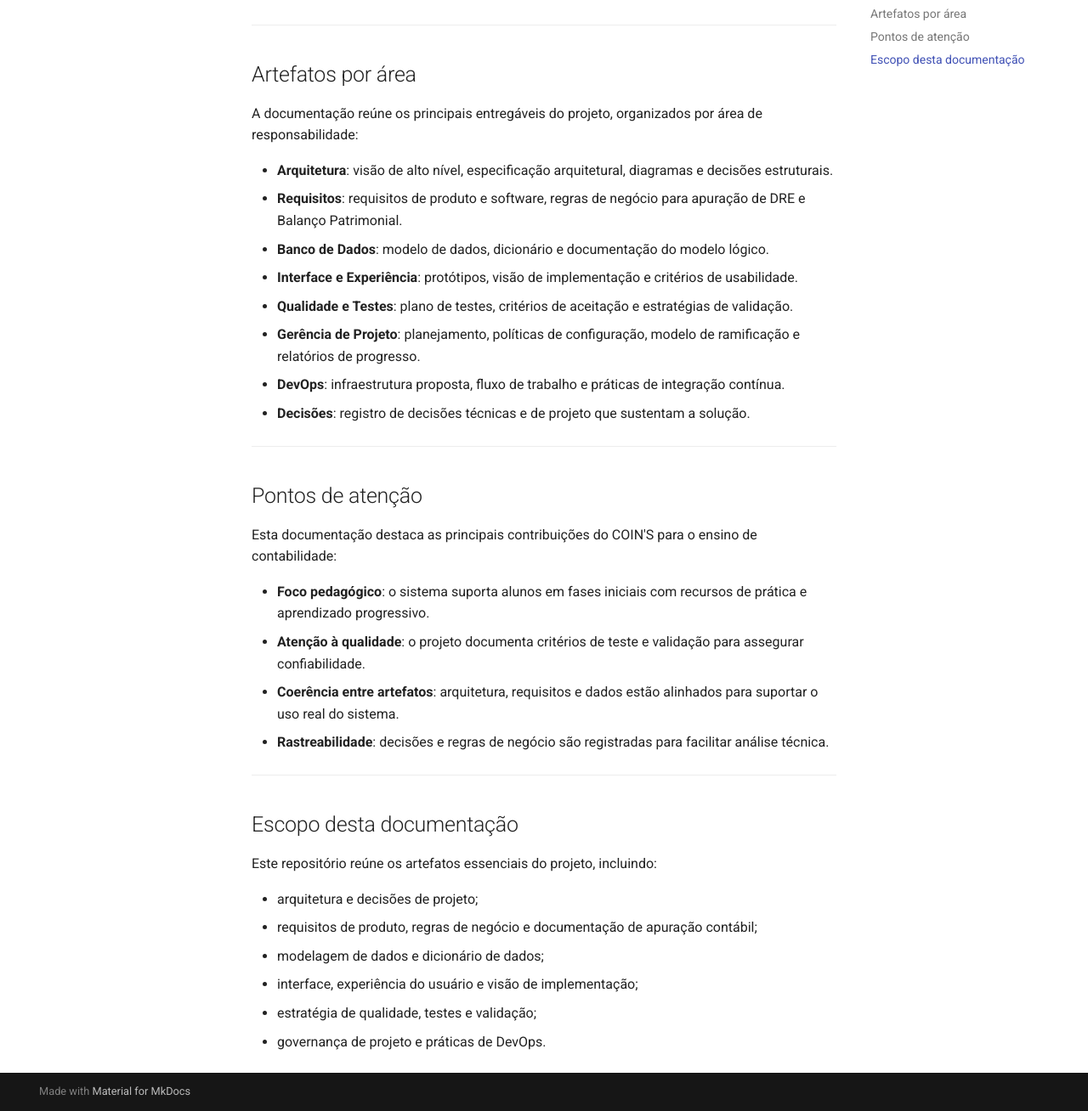
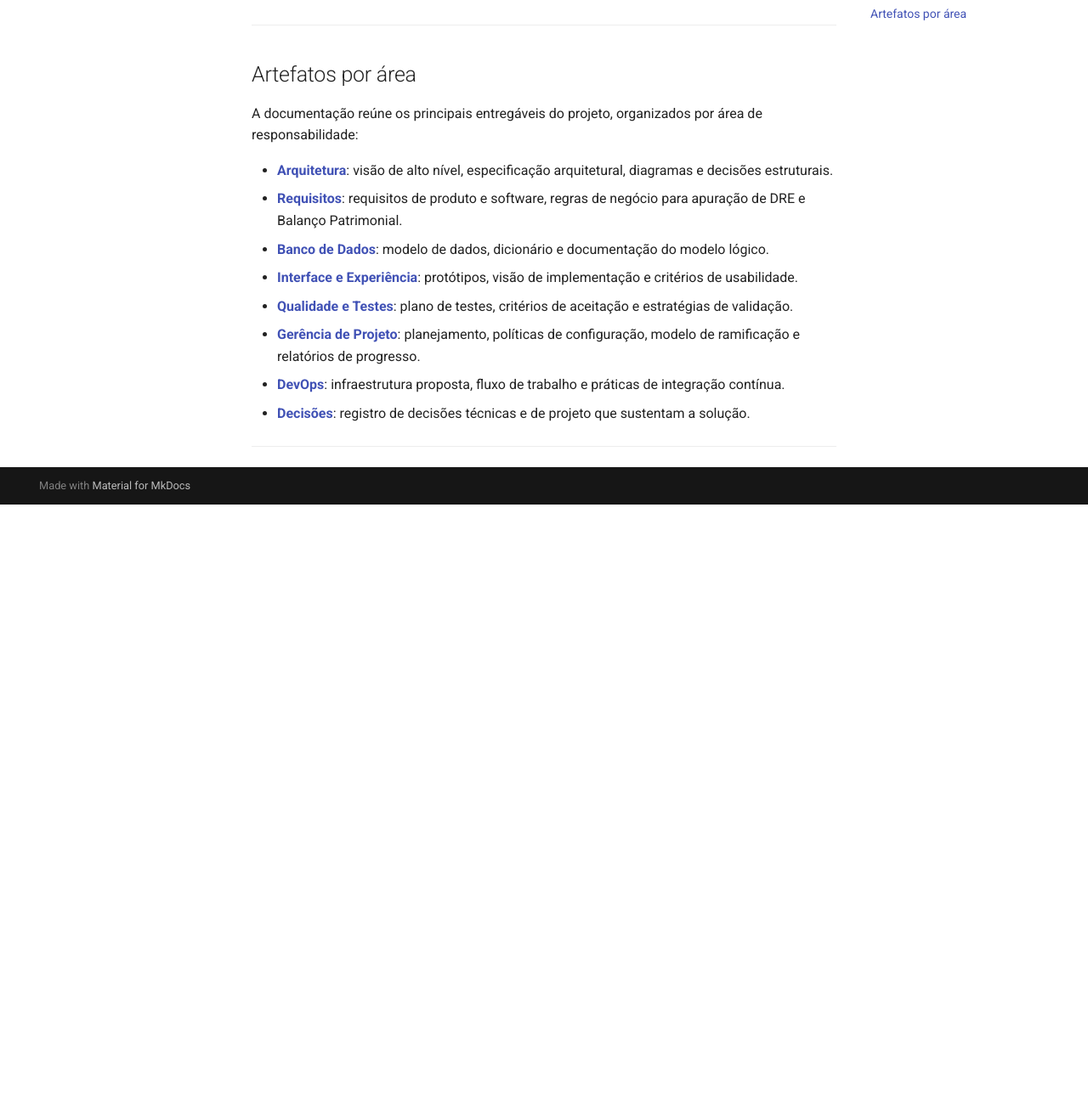
Before and after one commit to NES-Contabilidade-Integrada/doc-coins2026.1, an MkDocs documentation site: the page built from docs/index.md, in a window 1280 px wide and 1400 px high, scrolled down 773 px, cut to the strip 92-1400 px from the top of the window. Shown: the whole strip at 85% size. Built offline with MkDocs 1.6.1 and Material for MkDocs 9.7.7, drawn with Linux system fonts in a browser that asks for light colours; after the commit the page ends 1459 px from its top, so only the background shows below that.

Commit message:
Update homepage links to artifacts and remove obsolete sections

```diff
--- a/docs/index.md
+++ b/docs/index.md
@@ -21,35 +21,13 @@ Assista ao vídeo de apresentação para conhecer o sistema em ação:
 
 A documentação reúne os principais entregáveis do projeto, organizados por área de responsabilidade:
 
-- **Arquitetura**: visão de alto nível, especificação arquitetural, diagramas e decisões estruturais.
-- **Requisitos**: requisitos de produto e software, regras de negócio para apuração de DRE e Balanço Patrimonial.
-- **Banco de Dados**: modelo de dados, dicionário e documentação do modelo lógico.
-- **Interface e Experiência**: protótipos, visão de implementação e critérios de usabilidade.
-- **Qualidade e Testes**: plano de testes, critérios de aceitação e estratégias de validação.
-- **Gerência de Projeto**: planejamento, políticas de configuração, modelo de ramificação e relatórios de progresso.
-- **DevOps**: infraestrutura proposta, fluxo de trabalho e práticas de integração contínua.
-- **Decisões**: registro de decisões técnicas e de projeto que sustentam a solução.
+- **[Arquitetura](arquitetura/especificacao-arquitetural.md)**: visão de alto nível, especificação arquitetural, diagramas e decisões estruturais.
+- **[Requisitos](requisitos/especificacao-de-requisitos-de-software.md)**: requisitos de produto e software, regras de negócio para apuração de DRE e Balanço Patrimonial.
+- **[Banco de Dados](banco-de-dados/documentacao-modelo-dados.md)**: modelo de dados, dicionário e documentação do modelo lógico.
+- **[Interface e Experiência](gerencia-projeto/plano-do-projeto.md#projeto-de-interface-e-interação)**: protótipos, visão de implementação e critérios de usabilidade.
+- **[Qualidade e Testes](qualidade-testes/plano-de-testes.md)**: plano de testes, critérios de aceitação e estratégias de validação.
+- **[Gerência de Projeto](gerencia-projeto/plano-do-projeto.md)**: planejamento, políticas de configuração, modelo de ramificação e relatórios de progresso.
+- **[DevOps](devops/visao-geral.md)**: infraestrutura proposta, fluxo de trabalho e práticas de integração contínua.
+- **[Decisões](decisoes/decisoes.md)**: registro de decisões técnicas e de projeto que sustentam a solução.
 
 ---
-
-## Pontos de atenção
-
-Esta documentação destaca as principais contribuições do COIN'S para o ensino de contabilidade:
-
-- **Foco pedagógico**: o sistema suporta alunos em fases iniciais com recursos de prática e aprendizado progressivo.
-- **Atenção à qualidade**: o projeto documenta critérios de teste e validação para assegurar confiabilidade.
-- **Coerência entre artefatos**: arquitetura, requisitos e dados estão alinhados para suportar o uso real do sistema.
-- **Rastreabilidade**: decisões e regras de negócio são registradas para facilitar análise técnica.
-
----
-
-## Escopo desta documentação
-
-Este repositório reúne os artefatos essenciais do projeto, incluindo:
-
-* arquitetura e decisões de projeto;
-* requisitos de produto, regras de negócio e documentação de apuração contábil;
-* modelagem de dados e dicionário de dados;
-* interface, experiência do usuário e visão de implementação;
-* estratégia de qualidade, testes e validação;
-* governança de projeto e práticas de DevOps.
```
